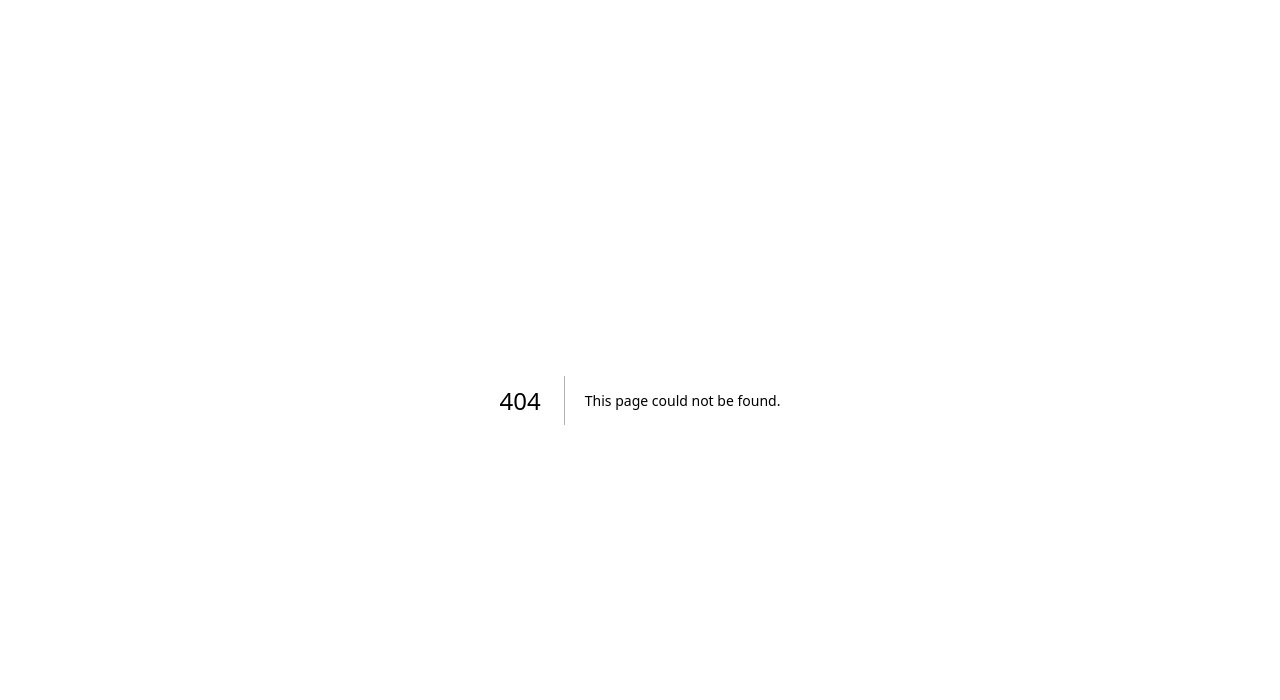
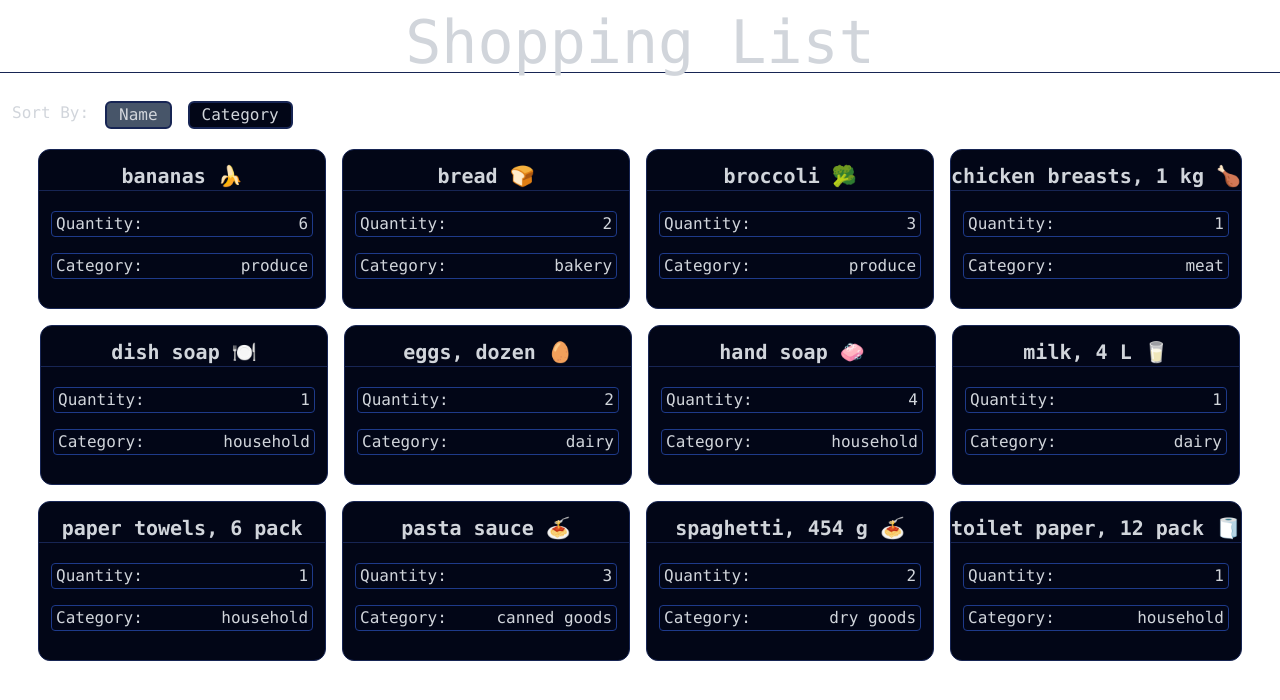
Before and after one commit to EthenM/cprg306-assignments, a Next.js app: page /week-6 in a window 1280 px wide. Before the commit this address had no page. Shown: the top 700 px of the page. Built offline with nearby package versions, Linux system fonts and the light colour scheme.

Commit message:
week 6 assignment completed.

```diff
--- a/app/page.js
+++ b/app/page.js
@@ -17,6 +17,8 @@ export default function Home() {
         <li><Link href="./week-4">Week-4 Assignment</Link></li>
 
         <li><Link href="./week-5">Week-5 Assignment</Link></li>
+
+        <li><Link href="./week-6">Week-6 Assignment</Link></li>
       </ul>
     </main>
   );
--- /dev/null
+++ b/app/week-6/item-list.js
@@ -0,0 +1,89 @@
+"use client"
+
+import Item from "./item";
+import { useState } from "react"
+import jsonItems from "./items.json";
+
+/**
+ * An item for the shopping list
+ *
+ * @typedef {Object} ListItem
+ * @property {String} id The item's id
+ * @property {String} name The item's name
+ * @property {Number} quantity The quantity of the item
+ * @property {String} category The item's category
+ */
+
+/**@type {ListItem[]} */
+const items = jsonItems //copied it here to get better intellisense
+
+/**
+ * Stores the different ways the objects could be sorted by
+ *
+ * @enum {Number}
+ */
+const SORT_BY_STATES = Object.freeze({
+    "NAME": 0,
+    "CATEGORY": 1
+})
+
+export default function ItemList() {
+    const [sortBy, setSortBy] = useState(SORT_BY_STATES.NAME)
+
+    //sort the items array
+    const sortedItems = items.sort((a, b) => {
+        //check the state to determine how to sort the array
+        const sortVal = sortBy == SORT_BY_STATES.NAME ? "name" : "category";
+        let returnVal = 0;
+
+        //run the logic.
+        //since strings might be coming around, find the value manually
+        returnVal = a[sortVal] > b[sortVal]
+            ? 1
+            : a[sortVal] < b[sortVal]
+                ? -1
+                :0;
+
+        return returnVal
+    })
+
+    /**
+     * Styles to apply to all of the buttons
+     */
+    const buttonStyles = "px-3 rounded-md border-2 border-blue-950 capitalize"
+
+
+    return (
+        <div>
+            <div className="flex gap-4 p-3">
+                <p>Sort By: </p>
+
+                {/* loop through the available states in the enum, and create buttons for them */}
+                {Object.keys(SORT_BY_STATES).map(state =>
+                    <button
+                        // classname uses some constant styling plus some specific styling based on
+                        //wheter or not the state is the active state.
+                        className={buttonStyles + (sortBy == SORT_BY_STATES[state]
+                            ? " bg-slate-600"
+                            : " bg-slate-950 hover:bg-slate-800")}
+                        onClick={() => setSortBy(SORT_BY_STATES[state])}
+                    >
+                        {/* This has to be forced to lowercase to ensure the capitalization works properly */}
+                        {state.toLowerCase()}
+                    </button>
+                )}
+            </div>
+            <div className="flex justify-center flex-wrap">
+
+                {items.map(item =>
+                    <Item
+                        key={item.id}
+                        name={item.name}
+                        quantity={item.quantity}
+                        category={item.category}/>
+                )}
+            </div>
+
+        </div>
+    );
+}
--- /dev/null
+++ b/app/week-6/item.js
@@ -0,0 +1,17 @@
+export default function Item({name, quantity, category}) {
+    return (
+        <div className="border border-blue-950 bg-slate-950 rounded-xl min-w-72 size-fit min-h-40 m-2 hover:bg-slate-900">
+            <h3 className="font-bold text-xl text-center pt-3 border-b border-b-blue-950 mb-5">{name}</h3>
+            <ul className="flex gap-3 flex-col">
+                <li className="mx-3 px-1 border border-blue-900 rounded flex">
+                    <p className="inline-block">Quantity:</p>
+                    <p className="inline-block text-right ml-auto">{quantity}</p>
+                </li>
+                <li className="mx-3 px-1 mt-1 border border-blue-900 rounded flex">
+                    <p className="inline-block ">Category:</p>
+                    <p className="inline-block text-right ml-auto">{category}</p>
+                </li>
+            </ul>
+        </div>
+    );
+}
--- /dev/null
+++ b/app/week-6/items.json
@@ -0,0 +1,74 @@
+[
+    {
+        "id": "1h2GJKH12gkHG31h1H",
+        "name": "milk, 4 L 🥛",
+        "quantity": 1,
+        "category": "dairy"
+    },
+    {
+        "id": "2KJH3k2j3H1k2J3K1H",
+        "name": "bread 🍞",
+        "quantity": 2,
+        "category": "bakery"
+    },
+    {
+        "id": "3h2KJH3k2j3H1k2J3",
+        "name": "eggs, dozen 🥚",
+        "quantity": 2,
+        "category": "dairy"
+    },
+    {
+        "id": "4k2J3K1H2GJKH12gk",
+        "name": "bananas 🍌",
+        "quantity": 6,
+        "category": "produce"
+    },
+    {
+        "id": "5H1h1H2KJH3k2j3H",
+        "name": "broccoli 🥦",
+        "quantity": 3,
+        "category": "produce"
+    },
+    {
+        "id": "6H1k2J3K1H2GJKH1",
+        "name": "chicken breasts, 1 kg 🍗",
+        "quantity": 1,
+        "category": "meat"
+    },
+    {
+        "id": "7gkHG31h1H2KJH3k",
+        "name": "pasta sauce 🍝",
+        "quantity": 3,
+        "category": "canned goods"
+    },
+    {
+        "id": "8j3H1k2J3K1H2GJK",
+        "name": "spaghetti, 454 g 🍝",
+        "quantity": 2,
+        "category": "dry goods"
+    },
+    {
+        "id": "9H12gkHG31h1H2KJ",
+        "name": "toilet paper, 12 pack 🧻",
+        "quantity": 1,
+        "category": "household"
+    },
+    {
+        "id": "10H3k2j3H1k2J3K1",
+        "name": "paper towels, 6 pack",
+        "quantity": 1,
+        "category": "household"
+    },
+    {
+        "id": "11k2J3K1H2GJKH12",
+        "name": "dish soap 🍽️",
+        "quantity": 1,
+        "category": "household"
+    },
+    {
+        "id": "12GJKH12gkHG31h1",
+        "name": "hand soap 🧼",
+        "quantity": 4,
+        "category": "household"
+    }
+]
--- /dev/null
+++ b/app/week-6/page.js
@@ -0,0 +1,20 @@
+import ItemList from "./item-list";
+
+/* The metadata object was found from here for specific pages:
+ * https://nextjs.org/learn/dashboard-app/adding-metadata
+ */
+
+export const metadata = {
+    title: "Shopping List",
+    description: "A shopping list"
+}
+
+export default function Page() {
+    return (
+        <main className="font-mono text-gray-300">
+            <h1 className="text-6xl text-center mb-4 border-b border-b-blue-950 pt-3">Shopping List</h1>
+
+            <ItemList/>
+        </main>
+    );
+}
```
